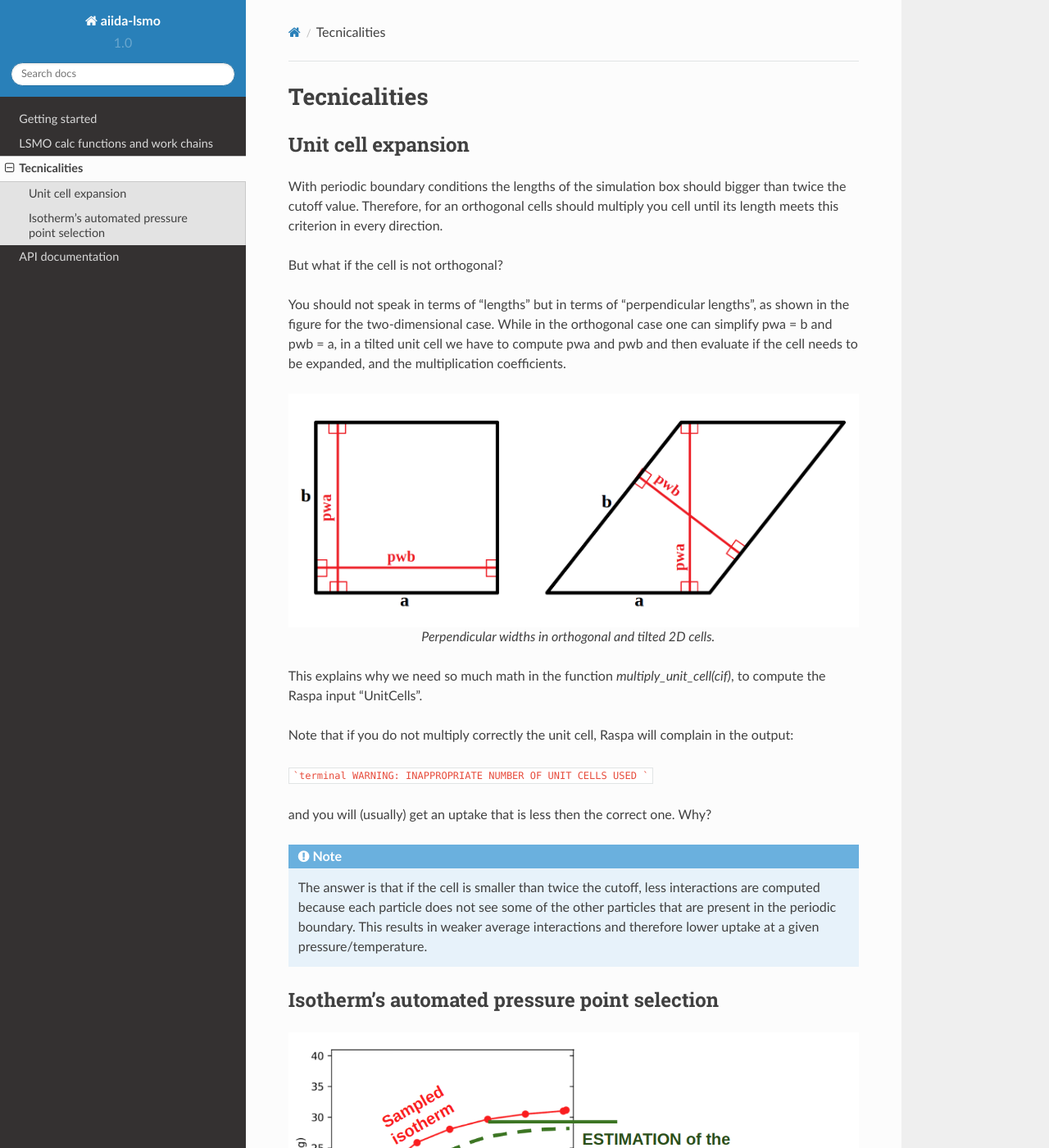
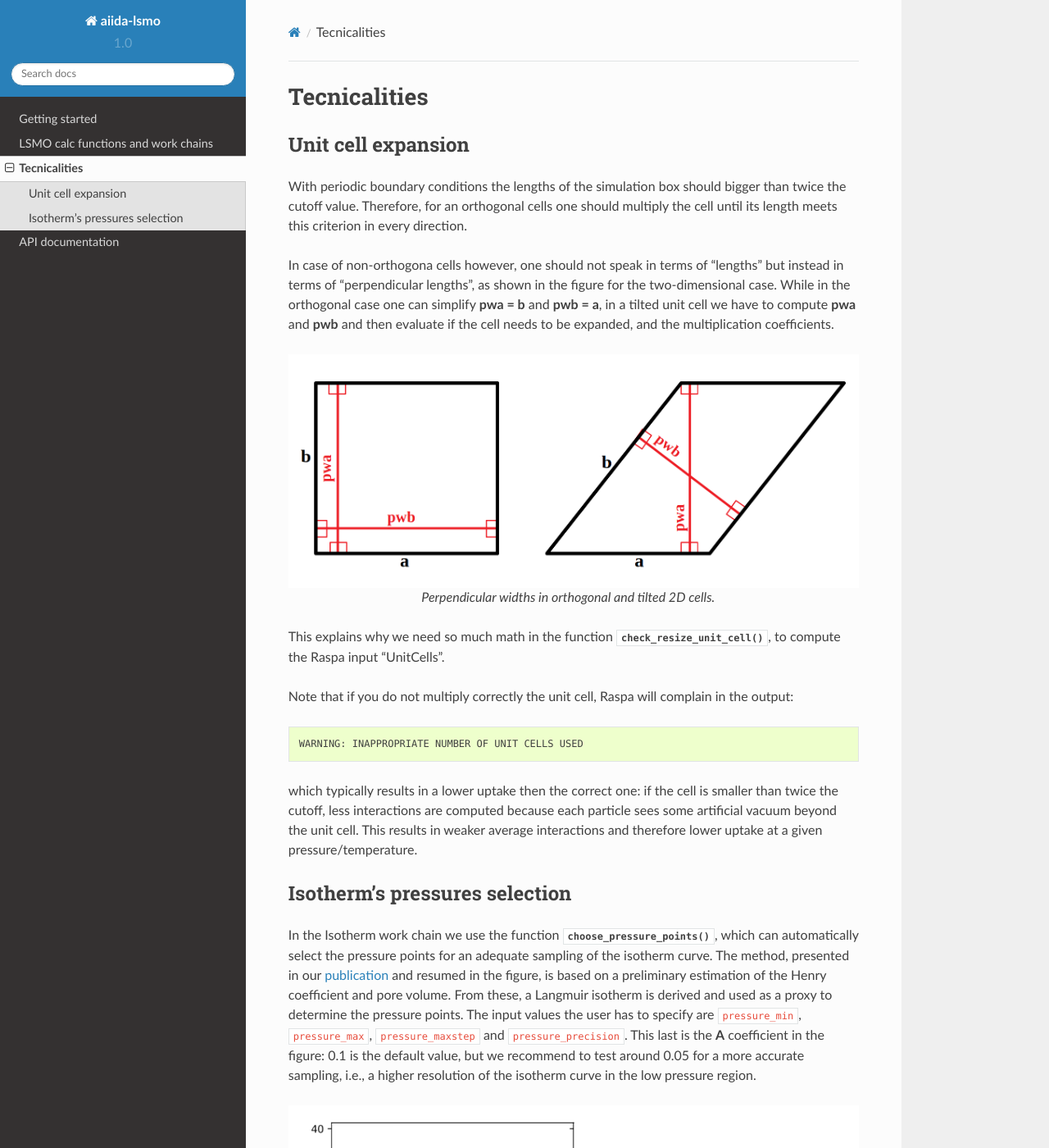
Before and after one commit to lsmo-epfl/aiida-lsmo, a Sphinx documentation site: the page built from docs/source/technicalities.rst, in a window 1280 px wide and 1400 px high. Shown: the whole window at 82% size. Built offline with Sphinx 7.4.7 and the Read the Docs theme 2.0.0, drawn with Linux system fonts in a browser that asks for light colours; some of the changed text lies outside the part shown.

Commit message:
improve doc

````diff
--- a/docs/source/technicalities.rst
+++ b/docs/source/technicalities.rst
@@ -6,14 +6,12 @@ Unit cell expansion
 +++++++++++++++++++++++
 
 With periodic boundary conditions the lengths of the simulation box should bigger than twice the cutoff value.
-Therefore, for an orthogonal cells should multiply you cell until its length meets this criterion in every direction.
+Therefore, for an orthogonal cells one should multiply the cell until its length meets this criterion in every direction.
 
-But what if the cell is not orthogonal?
-
-You should not speak in terms of "lengths" but in terms of "perpendicular lengths",
-as shown in the figure for the two-dimensional case. While in the orthogonal case
-one can simplify pwa = b and pwb = a, in a tilted unit cell we have to compute
-pwa and pwb and then evaluate if the cell needs to be expanded,
+In case of non-orthogona cells however, one should not speak in terms of "lengths" but instead in terms of "perpendicular
+lengths", as shown in the figure for the two-dimensional case. While in the orthogonal case
+one can simplify **pwa = b** and **pwb = a**, in a tilted unit cell we have to compute
+**pwa** and **pwb** and then evaluate if the cell needs to be expanded,
 and the multiplication coefficients.
 
 
@@ -25,31 +23,34 @@ and the multiplication coefficients.
 
     Perpendicular widths in orthogonal and tilted 2D cells.
 
+This explains why we need so much math in the function :py:func:`~aiida_lsmo.utils.multiply_unitcell.check_resize_unit_cell`,
+to compute the Raspa input "UnitCells".
+
+Note that if you do not multiply correctly the unit cell, Raspa will complain in the output::
+
+    WARNING: INAPPROPRIATE NUMBER OF UNIT CELLS USED
+
+which typically results in a lower uptake then the correct one: if the cell is smaller than twice the cutoff,
+less interactions are computed because each particle sees some artificial vacuum beyond the unit cell.
+This results in weaker average interactions and therefore lower uptake at a given pressure/temperature.
 
 
-This explains why we need so much math in the function `multiply_unit_cell(cif)`,
-to compute the Raspa input "UnitCells".
+Isotherm's pressures selection
++++++++++++++++++++++++++++++++++++++++++++++++
 
-Note that if you do not multiply correctly the unit cell,
-Raspa will complain in the output:
-
-```terminal
-WARNING: INAPPROPRIATE NUMBER OF UNIT CELLS USED
-```
-
-and you will (usually) get an uptake that is less then the correct one. Why?
-
-.. note:: The answer is that if the cell is smaller than twice the cutoff, less interactions are computed because each
-          particle does not see some of the other particles that are present in the periodic boundary. This results
-          in weaker average interactions and therefore lower uptake at a given pressure/temperature.
-
-
-Isotherm's automated pressure point selection
-+++++++++++++++++++++++++++++++++++++++++++++++
+In the Isotherm work chain we use the function :py:func:`~aiida_lsmo.workchains.isotherm.choose_pressure_points`,
+which can automatically select the pressure points for an adequate sampling of the isotherm curve.
+The method, presented in our `publication <https://doi.org/10.1021/acscentsci.9b00619>`_ and resumed in the figure,
+is based on a preliminary estimation of the Henry coefficient and pore volume. From these, a Langmuir isotherm is
+derived and used as a proxy to determine the pressure points.
+The input values the user has to specify are ``pressure_min``, ``pressure_max``, ``pressure_maxstep`` and ``pressure_precision``.
+This last is the **A** coefficient in the figure: 0.1 is the default value, but we recommend to test around 0.05 for a
+more accurate sampling, i.e., a higher resolution of the isotherm curve in the low pressure region.
 
 .. figure:: images/isotherm_sampling.png
     :width: 800px
     :align: center
 
-.. note:: This method works only for sampling *Type I* isotherms: it fails to correctly sample inflection curves
-          in case of strong cooperative adsorption, e.g., for water.
+.. note:: This method works only for sampling `Type I <http://www.chemistrylearning.com/adsorption-isotherm/>`_
+          isotherms: it fails to correctly sample inflection curve in case of strong cooperative adsorption, e.g.,
+          a typical water isotherm.
````
